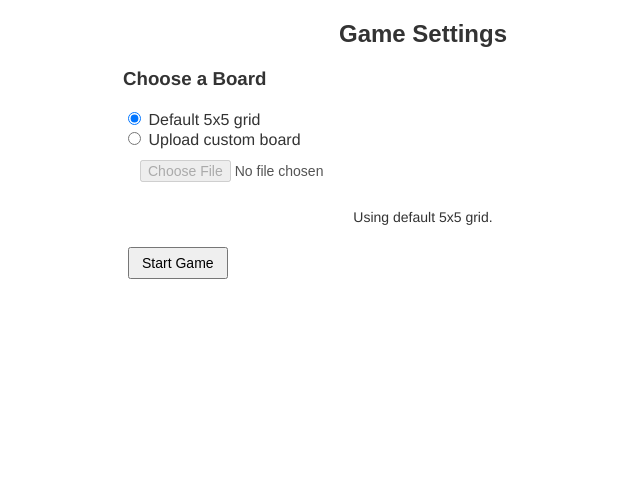
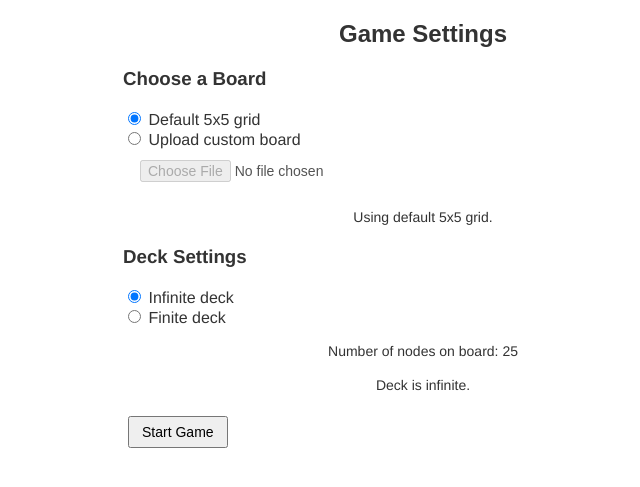
Before and after one commit to cindyli-xkcd/moon-game, a Flask app: page /game_settings in a window 1280 px wide. Shown: the top 487 px of the page, without its empty margins (217-857 px from the left). Run offline with Flask 3, Linux system fonts and the light colour scheme.

Commit message:
add deck control and highlighting card on turn

```diff
--- a/website/app.py
+++ b/website/app.py
@@ -60,6 +60,13 @@ def start_game():
     board_data = data.get("board")
     room_id = data.get("room_id")
 
+    deck_type = data.get("deckType", "infinite")
+    copies_per_phase = data.get("copiesPerPhase")
+
+    # If null or missing, force to None to avoid confusion
+    if deck_type != "finite":
+        copies_per_phase = None
+
     # Build the graph: either default 5x5 or from uploaded JSON
     if not board_data:
         graph = Graph()
@@ -87,7 +94,10 @@ def start_game():
     if room_id and room_id in games:
         games[room_id]["graph"] = graph
         games[room_id]["score_tracker"] = ScoreTracker()
-        games[room_id]["deck_manager"] = DeckManager()
+        games[room_id]["deck_manager"] = DeckManager(
+                deck_type=deck_type,
+                copies_per_phase=copies_per_phase
+                )
         games[room_id]["starting_player"] = 1
         games[room_id]["current_player"] = 1
         games[room_id]["game_history"] = []
@@ -98,12 +108,20 @@ def start_game():
         games[room_id] = {
             "graph": graph,
             "score_tracker": ScoreTracker(),
-            "deck_manager": DeckManager(),
+            "deck_manager": DeckManager(
+                deck_type=deck_type,
+                copies_per_phase=copies_per_phase
+                ),
             "starting_player": 1,
             "current_player": 1,
             "game_history": [],
             "redo_stack": [],
-            "last_settings": {"board": board_data}
+            "last_settings": {
+                "board": board_data,
+                "deckType": deck_type,
+                "copiesPerPhase": copies_per_phase
+                }
+
         }
 
     # emit state_updated with a clear reset event
@@ -149,6 +167,9 @@ def get_state(room_id):
     deck_manager = game["deck_manager"]
     current_player = game["current_player"]
 
+    deck_remaining = len(deck_manager.deck) if deck_manager.deck_type == "finite" else "∞"
+
+
     player_id = request.headers.get("X-Player-ID")
     debug = request.args.get("debug", "false").lower() == "true"
 
@@ -161,6 +182,12 @@ def get_state(room_id):
     if debug:
         hand = [0,1,2,3,4,5,6,7]
 
+    hand_sizes = {
+        "1": len([c for c in deck_manager.get_hand(1) if c is not None]),
+        "2": len([c for c in deck_manager.get_hand(2) if c is not None])
+    }
+
+
     return jsonify({
         "graph": graph.to_dict(),
         "scores": score_tracker.get_scores(),
@@ -172,7 +199,9 @@ def get_state(room_id):
         },
         "current_player": current_player,
         "hand": hand,
-        "events": []
+        "hand_sizes": hand_sizes,
+        "events": [],
+        "deck_remaining": deck_remaining
     })
 
 
@@ -191,6 +220,8 @@ def place_value(room_id):
     player = data["player"]
     node_name = data["node_name"]
     value = data["value"]
+
+
 
     if "player" not in data or "node_name" not in data or "value" not in data:
         return jsonify({"success": False, "error": "Missing required fields in the request."})
@@ -218,9 +249,14 @@ def place_value(room_id):
         if debug:
             slot_index = -1
         else:
-            slot_index = deck_manager.play(player, value)
+            slot_index, _ = deck_manager.play(player, value)
     except ValueError:
         return jsonify({"success": False, "error": "Card not in hand"})
+
+
+    deck_remaining = len(deck_manager.deck) if deck_manager.deck_type == "finite" else "∞"
+
+
 
     # Place the value and update scores
     node.add_value(value)
@@ -232,9 +268,18 @@ def place_value(room_id):
     # Switch player
     game["current_player"] = 3 - current_player
 
-    # Check for game over
+    # Check for game over: board full or both hands empty
     board_full = all(n.value is not None for n in graph.nodes.values())
-    final_scores = score_tracker.finalize_scores() if board_full else {}
+    hands_empty = all(card is None for card in deck_manager.get_hand(1)) and \
+                  all(card is None for card in deck_manager.get_hand(2))
+    game_over = board_full or hands_empty
+    final_scores = score_tracker.finalize_scores() if game_over else {}
+
+    hand_sizes = {
+        "1": len([c for c in deck_manager.get_hand(1) if c is not None]),
+        "2": len([c for c in deck_manager.get_hand(2) if c is not None])
+    }
+
 
     # Emit to this room only
     socketio.emit("state_updated", {
@@ -248,8 +293,10 @@ def place_value(room_id):
         },
         "current_player": game["current_player"],
         "events": all_events,
-        "game_over": board_full,
+        "game_over": game_over,
         "final_scores": final_scores,
+        "deck_remaining": deck_remaining,
+        "hand_sizes": hand_sizes,
         "last_move": {
             "player": player,
             "node": node_name,
@@ -260,7 +307,7 @@ def place_value(room_id):
     return jsonify({
         "success": True,
         "events": all_events,
-        "game_over": board_full,
+        "game_over": game_over,
         "replaced_slot": slot_index,
         "state": {
             "graph": graph.to_dict(),
@@ -272,7 +319,9 @@ def place_value(room_id):
                 "lunar_cycles": score_tracker.lunar_cycle_connections
             },
             "current_player": game["current_player"],
-            "hand": deck_manager.get_hand(player) if not debug else [0,1,2,3,4,5,6,7]
+            "hand": deck_manager.get_hand(player) if not debug else [0,1,2,3,4,5,6,7],
+            "hand_sizes": hand_sizes,
+            "deck_remaining": deck_remaining
         }
     })
 
@@ -305,6 +354,15 @@ def reset_game(room_id):
     if debug:
         hand = [0,1,2,3,4,5,6,7]
 
+    deck_remaining = len(deck_manager.deck) if deck_manager.deck_type == "finite" else "∞"
+
+    hand_sizes = {
+        "1": len([c for c in deck_manager.get_hand(1) if c is not None]),
+        "2": len([c for c in deck_manager.get_hand(2) if c is not None])
+    }
+
+
+
     # Public state for broadcast (no hand)
     public_state = {
         "graph": graph.to_dict(),
@@ -318,11 +376,15 @@ def reset_game(room_id):
         "current_player": game["current_player"],
         "events": [],
         "game_over": False,
-        "new_game": True
+        "new_game": True,
+        "deck_remaining": deck_remaining
+
     }
 
     # Emit to this room only
+    public_state["hand_sizes"] = hand_sizes
     socketio.emit("state_updated", public_state, to=room_id)
+
 
     # Return personal state with hand
     return jsonify({
@@ -410,7 +472,17 @@ def undo(room_id):
     game["score_tracker"] = prev_state["score_tracker"]
     game["current_player"] = prev_state["player"]
 
-    # Emit updated state to this room
+    # Compute deck remaining
+    deck_manager = game["deck_manager"]
+    deck_remaining = len(deck_manager.deck) if deck_manager.deck_type == "finite" else "∞"
+
+    hand_sizes = {
+        "1": len([c for c in deck_manager.get_hand(1) if c is not None]),
+        "2": len([c for c in deck_manager.get_hand(2) if c is not None])
+    }
+
+
+    # Emit updated state
     socketio.emit("state_updated", {
         "graph": game["graph"].to_dict(),
         "scores": game["score_tracker"].get_scores(),
@@ -422,7 +494,9 @@ def undo(room_id):
         },
         "current_player": game["current_player"],
         "events": [],
-        "is_undo": True
+        "is_undo": True,
+        "deck_remaining": deck_remaining,
+        "hand_sizes": hand_sizes
     }, to=room_id)
 
     return jsonify({"success": True})
@@ -455,7 +529,17 @@ def redo(room_id):
     game["score_tracker"] = next_state["score_tracker"]
     game["current_player"] = next_state["player"]
 
-    # Emit updated state to this room
+    # Compute deck remaining
+    deck_manager = game["deck_manager"]
+    deck_remaining = len(deck_manager.deck) if deck_manager.deck_type == "finite" else "∞"
+
+    hand_sizes = {
+        "1": len([c for c in deck_manager.get_hand(1) if c is not None]),
+        "2": len([c for c in deck_manager.get_hand(2) if c is not None])
+    }
+
+
+    # Emit updated state
     socketio.emit("state_updated", {
         "graph": game["graph"].to_dict(),
         "scores": game["score_tracker"].get_scores(),
@@ -467,11 +551,12 @@ def redo(room_id):
         },
         "current_player": game["current_player"],
         "events": [],
-        "is_undo": True  # still true since it’s a backward-like operation
+        "is_undo": True,
+        "deck_remaining": deck_remaining,
+        "hand_sizes": hand_sizes
     }, to=room_id)
 
     return jsonify({"success": True})
-
 
 
 
@@ -545,8 +630,15 @@ def handle_join(data):
     get_or_create_game(room_id)
     print(f"[DEBUG] Client joined room {room_id}")
 
-    # Immediately send the current state
     game = games[room_id]
+    deck_manager = game["deck_manager"]
+    deck_remaining = len(deck_manager.deck) if deck_manager.deck_type == "finite" else "∞"
+
+    hand_sizes = {
+        "1": len([c for c in deck_manager.get_hand(1) if c is not None]),
+        "2": len([c for c in deck_manager.get_hand(2) if c is not None])
+    }
+
     emit("state_updated", {
         "graph": game["graph"].to_dict(),
         "scores": game["score_tracker"].get_scores(),
@@ -557,8 +649,11 @@ def handle_join(data):
             "lunar_cycles": game["score_tracker"].lunar_cycle_connections
         },
         "current_player": game["current_player"],
-        "events": []
+        "events": [],
+        "deck_remaining": deck_remaining,
+        "hand_sizes": hand_sizes
     }, to=room_id)
+
 
 
 
--- a/website/static/script.js
+++ b/website/static/script.js
@@ -9,7 +9,7 @@ window.isGameOver = false;
 window.isAnimating = false;
 window.isDebugMode = false;
 window.animationsEnabled = true;
-let selectedPhase = null;
+window.selectedPhase = null;
 
 
 const pathParts = window.location.pathname.split("/");
@@ -149,6 +149,10 @@ async function main() {
       // Store this as the current state AFTER animation
       GameState.current = result.state;
       selectedPhase = null;
+
+      // Immediately clear any highlighted card
+      const prev = document.querySelector("#hand .hand-card.selected");
+      if (prev) prev.classList.remove("selected");
 
     } catch (err) {
       console.error("[Main] Error placing move:", err);
--- a/website/templates/game_settings.html
+++ b/website/templates/game_settings.html
@@ -15,6 +15,42 @@
 
   <input type="file" id="boardUpload" accept=".json" disabled>
   <p id="boardStatus">Using default 5x5 grid.</p>
+
+  <div id="deck-settings">
+    <h3>Deck Settings</h3>
+
+    <label>
+      <input type="radio" name="deckType" value="infinite" checked>
+      Infinite deck
+    </label>
+    <br>
+    <label>
+      <input type="radio" name="deckType" value="finite">
+      Finite deck
+    </label>
+
+    <div id="finite-options" style="display:none; margin-top: 10px;">
+      <label>
+        Copies of each phase:
+        <input type="number" id="copiesPerPhase" value="2" min="1">
+      </label>
+    </div>
+  </div>
+
+  <div id="info" style="margin-top: 10px;">
+    <p id="boardInfo"></p>
+    <p id="deckInfo"></p>
+  </div>
+
+  <div id="warnings" style="margin-top: 10px;">
+    <p id="warning" style="color: red;"></p>
+  </div>
+
+  <div id="startGameWarning" style="margin-top: 10px;">
+    <p id="startWarning" style="color: orange; font-weight: bold;"></p>
+  </div>
+
+
 
   <button onclick="startGame()">Start Game</button>
 </div>
@@ -84,20 +120,34 @@ document.querySelectorAll("input[name='boardChoice']").forEach(input => {
   });
 });
 
+
+
+
+
 function startGame() {
   const urlParams = new URLSearchParams(window.location.search);
-  const currentPlayer = urlParams.get("player") || "1"; // default to 1
+  const currentPlayer = urlParams.get("player") || "1";
+
+  const deckType = document.querySelector('input[name="deckType"]:checked').value;
+  const copiesPerPhase = deckType === "finite" ? parseInt(document.getElementById("copiesPerPhase").value) : null;
+
+  document.getElementById("startWarning").innerText = "";
+
 
   fetch("/start_game", {
     method: "POST",
     headers: { "Content-Type": "application/json" },
-    body: JSON.stringify({ board: boardData, room_id: roomId })
+    body: JSON.stringify({
+      board: boardData,
+      room_id: roomId,
+      deckType: deckType,
+      copiesPerPhase: copiesPerPhase
+    })
   })
   .then(response => response.json())
   .then(data => {
     if (data.room_id) {
       localStorage.setItem("lastBoard", JSON.stringify(boardData));
-      // If this was an existing room, just reload
       if (roomId) {
         window.location.href = `/game/${roomId}?player=${currentPlayer}`;
       } else {
@@ -113,6 +163,115 @@ function startGame() {
   })
   .catch(() => alert("Server error starting game."));
 }
+
+
+
+
+
+
+function markSettingsChanged() {
+  document.getElementById("startWarning").innerText = "You changed settings. Press 'Start Game' again to apply changes.";
+}
+
+
+
+
+document.addEventListener("DOMContentLoaded", () => {
+  const finiteOptions = document.getElementById("finite-options");
+  const deckRadios = document.getElementsByName("deckType");
+
+  deckRadios.forEach(radio => {
+    radio.addEventListener("change", () => {
+      if (document.querySelector('input[name="deckType"]:checked').value === "finite") {
+        finiteOptions.style.display = "block";
+      } else {
+        finiteOptions.style.display = "none";
+      }
+    });
+  });
+});
+
+document.querySelectorAll("input[name='deckType'], #copiesPerPhase").forEach(el => {
+  el.addEventListener("change", () => {
+    updateInfo();
+    markSettingsChanged();
+  });
+});
+document.getElementById("copiesPerPhase").addEventListener("input", () => {
+  updateInfo();
+  markSettingsChanged();
+});
+document.querySelectorAll("input[name='boardChoice']").forEach(el => {
+  el.addEventListener("change", () => {
+    updateInfo();
+    markSettingsChanged();
+  });
+});
+document.getElementById("boardUpload").addEventListener("change", () => {
+  setTimeout(() => {
+    updateInfo();
+    markSettingsChanged();
+  }, 200);
+});
+
+
+
+function updateInfo() {
+  // Compute nodes
+  let nodeCount = 0;
+  if (!boardData) {
+    nodeCount = 25; // default 5x5
+  } else {
+    nodeCount = Object.keys(boardData.nodes).length;
+  }
+  document.getElementById("boardInfo").innerText = `Number of nodes on board: ${nodeCount}`;
+
+  // Compute deck
+  const deckType = document.querySelector('input[name="deckType"]:checked').value;
+  let deckText = "";
+  let deckSize = Infinity;
+  if (deckType === "infinite") {
+    deckText = "Deck is infinite.";
+  } else {
+    const copies = parseInt(document.getElementById("copiesPerPhase").value);
+    deckSize = copies * 8; // 8 moon phases
+    deckText = `Deck has ${deckSize} cards.`;
+  }
+  document.getElementById("deckInfo").innerText = deckText;
+
+  // Show warning
+  const warningEl = document.getElementById("warning");
+  if (deckSize < nodeCount) {
+    warningEl.innerText = `Warning: Deck has fewer cards  than nodes on the board. Game will end when players run out of cards.`;
+  } else {
+    warningEl.innerText = "";
+  }
+}
+
+
+
+
+
+
+// Update when settings change
+document.querySelectorAll("input[name='deckType'], #copiesPerPhase").forEach(el => {
+  el.addEventListener("change", updateInfo);
+});
+document.getElementById("copiesPerPhase").addEventListener("input", updateInfo);
+document.querySelectorAll("input[name='boardChoice']").forEach(el => {
+  el.addEventListener("change", updateInfo);
+});
+document.getElementById("boardUpload").addEventListener("change", () => {
+  // load file and then update
+  setTimeout(updateInfo, 200);
+});
+
+// Run immediately on load
+updateInfo();
+
+
+
+
 </script>
 
 </body>
--- a/website/templates/index.html
+++ b/website/templates/index.html
@@ -20,6 +20,9 @@
 		player 2: <span id="player2-points">0</span> points
 	    </div>
 	</div>
+
+	<div id="deckStatus" style="margin-top: 10px; font-weight: bold;"></div>
+
 
 
 	<div id="debug-panel" style="display:none; position:fixed; top:20px; left:20px; background:#eee; padding:10px; border:1px solid #aaa; z-index:999;">
```
Also changed, not shown: website/deck_manager.py (+21 -4 lines), website/static/animator.js (+4 -4 lines), website/static/renderer.js (+51 -29 lines), website/static/socket_sync.js (+15 -2 lines), website/static/utils.js (+15 -0 lines).
